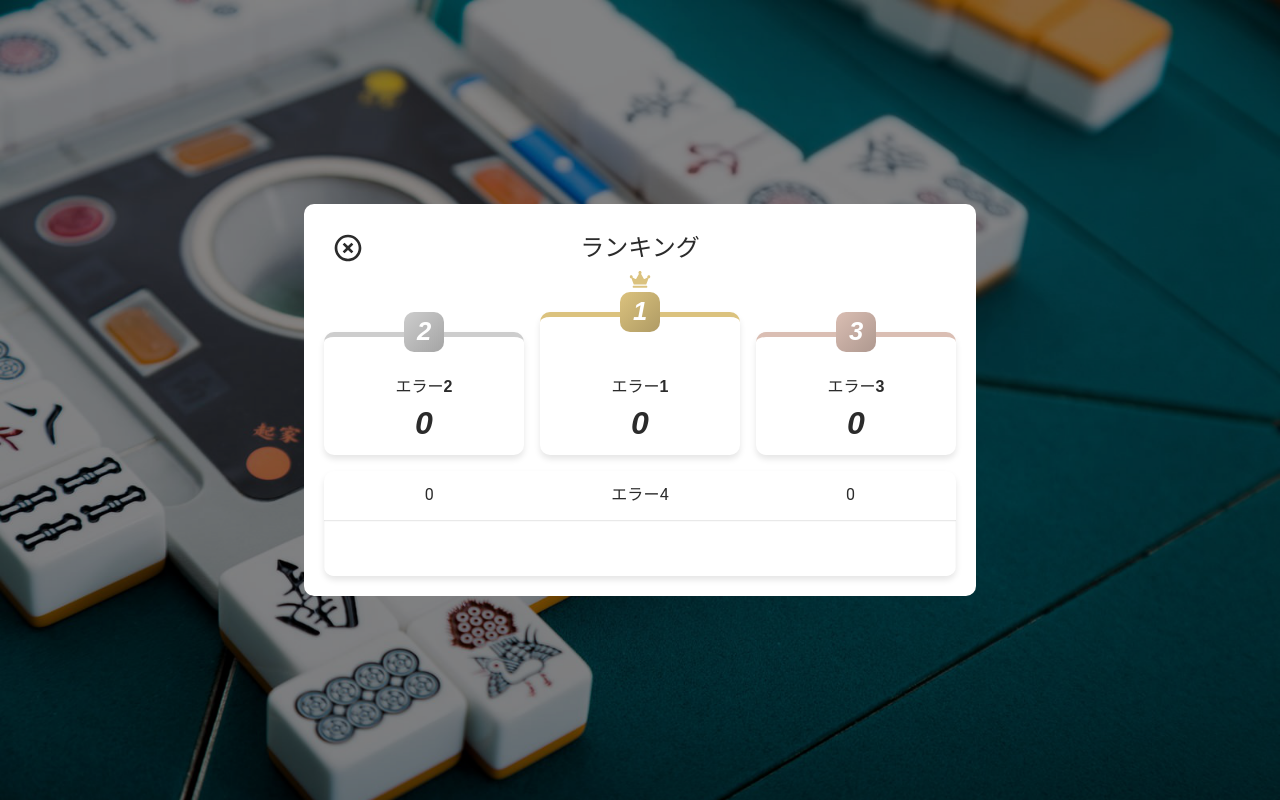
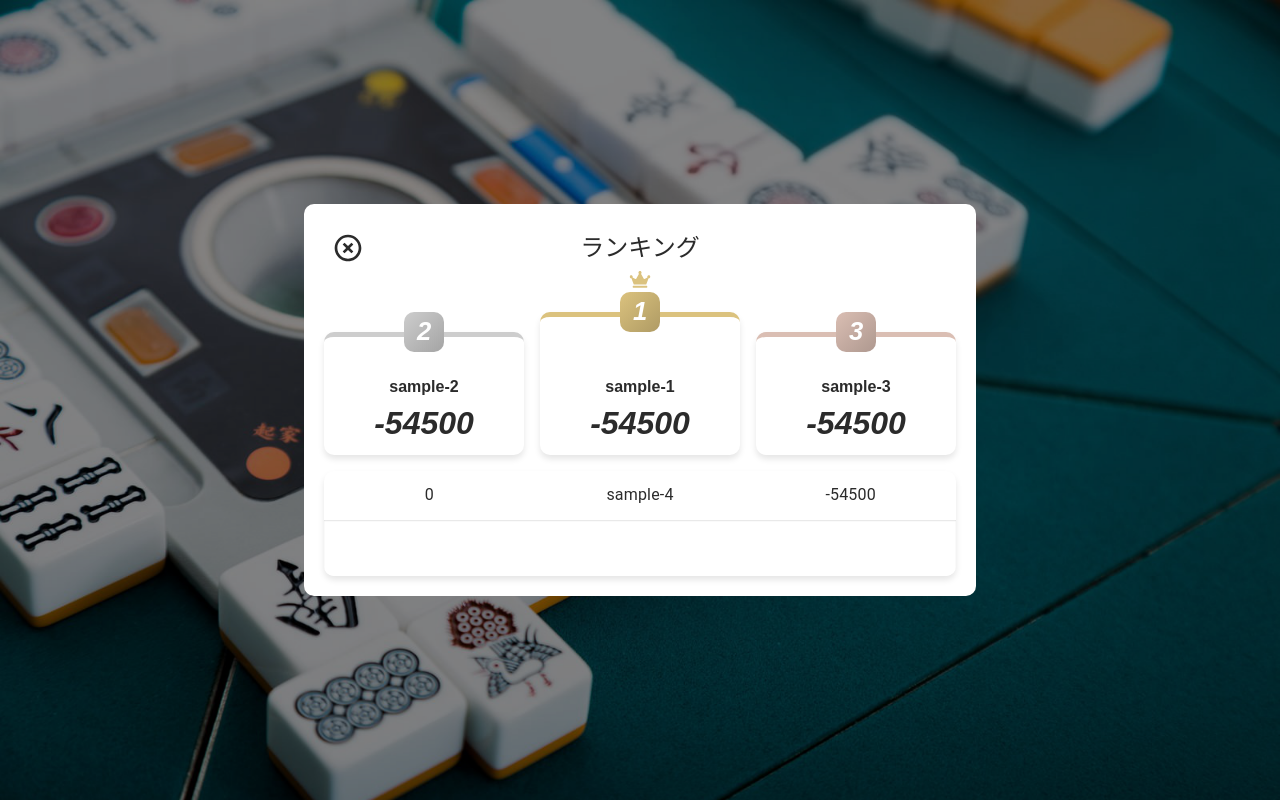
Before and after one commit to ut-code/hitori-mahjong, a React (Vite) app: page /result in a window 1280 px wide. Built offline with nearby package versions, Linux system fonts and the light colour scheme; no server answers.

Commit message:
refactor result display

```diff
--- a/src/pages/Result/RankingTable.tsx
+++ b/src/pages/Result/RankingTable.tsx
@@ -5,19 +5,13 @@ import {
 	type MRT_ColumnDef,
 } from "material-react-table";
 import { PlayerInfo } from "../../App";
-import React from "react";
 
 type RankingTableProps = {
 	scores: PlayerInfo[];
 	myRank: number | null;
-	isTop: boolean;
 };
 
-export default function RankingTable({
-	scores,
-	myRank,
-	isTop,
-}: RankingTableProps) {
+export default function RankingTable({ scores, myRank }: RankingTableProps) {
 	const footerStyle: { [key: string]: string } = {
 		display: "flex",
 		justifyContent: "flex-start",
@@ -33,7 +27,7 @@ export default function RankingTable({
 	};
 	const bottomToolbar = (
 		<div style={footerStyle}>
-			{myRank !== null && myRank <= 10 ? ( //3位以内だとmyRankはnull
+			{myRank !== null && myRank <= 10 ? (
 				<>
 					<span style={footerEmojiStyle}>🎉</span>
 					<span>非常に優秀な成績です！この調子で頑張りましょう！</span>
@@ -47,7 +41,7 @@ export default function RankingTable({
 						</>
 					) : (
 						<>
-							{myRank === null && isTop === true && (
+							{myRank !== null && myRank === 1 && (
 								<>
 									<span style={footerEmojiStyle}>🀄</span>
 									<span>もうあなたが麻雀です</span>
--- a/src/pages/Result/Result.tsx
+++ b/src/pages/Result/Result.tsx
@@ -1,11 +1,9 @@
 import { useContext, useEffect, useState } from "react";
-import { PlayerInfoContext } from "../../App";
-import { PlayerInfo } from "../../App";
+import { PlayerInfoContext, PlayerInfo } from "../../App";
 import { exampleUsers } from "../../utils/exampleUsers";
 import IconButton from "@mui/material/IconButton";
 import HighlightOffIcon from "@mui/icons-material/HighlightOff";
 import { FaCrown } from "react-icons/fa";
-import React from "react";
 import { useNavigate } from "react-router-dom";
 import RankingTable from "./RankingTable";
 import * as styles from "./style";
@@ -13,8 +11,7 @@ import * as styles from "./style";
 export default function Result() {
 	const { playerInfo, setPlayerInfo } = useContext(PlayerInfoContext);
 	const [scores, setScores] = useState<PlayerInfo[]>([]);
-	const [myRank, setMyRank] = useState<number | null>(null);
-	const [isTop, setIsTop] = useState<boolean>(false);
+	const [myRank, setMyRank] = useState<number | null>(null); // ルートから直接飛んだ場合は null
 	const navigate = useNavigate();
 	const apiUrl = import.meta.env.VITE_API_URL;
 	useEffect(() => {
@@ -31,7 +28,7 @@ export default function Result() {
 					throw new Error(`HTTP error! status: ${res.status}`);
 				}
 
-				const data = await res.json();
+				const data = await res.json(); // TODO: Zod でバリデーションかける
 
 				const sortedScores: PlayerInfo[] = data
 					.sort((a: PlayerInfo, b: PlayerInfo) => b.score - a.score)
@@ -40,19 +37,19 @@ export default function Result() {
 						rank: index + 1,
 					}));
 				setScores(sortedScores);
+				if (sortedScores.length < 3) {
+					setScores([...scores, ...exampleUsers]);
+				}
 
 				const myScore = sortedScores.find(
 					(player) => player.name === playerInfo.name,
 				);
-				if (myScore?.rank != null && myScore.rank > 3) {
-					//3位以内をsetMyRankするとエラーが返ってくる
+
+				if (myScore?.rank != null) {
 					setMyRank(myScore.rank);
-				} else if (myScore?.rank != null && myScore.rank <= 3) {
-					setIsTop(true);
 				}
 			} catch (e) {
 				console.error("Failed to fetch results:", e);
-				// エラーが発生した場合はデフォルトの例を表示
 				setScores(exampleUsers);
 			}
 		};
@@ -66,9 +63,9 @@ export default function Result() {
 	const top1Player: PlayerInfo =
 		scores.length > 1 ? scores[0] : exampleUsers[0];
 	const top2Player: PlayerInfo =
-		scores.length > 2 ? scores[1] : exampleUsers[0];
+		scores.length > 2 ? scores[1] : exampleUsers[1];
 	const top3Player: PlayerInfo =
-		scores.length > 3 ? scores[2] : exampleUsers[0];
+		scores.length > 3 ? scores[2] : exampleUsers[2];
 
 	return (
 		<div style={styles.containerStyle}>
@@ -127,7 +124,6 @@ export default function Result() {
 					<RankingTable
 						scores={scores.length > 3 ? scores.slice(3) : []}
 						myRank={myRank}
-						isTop={isTop}
 					/>
 				</>
 			)}
--- a/src/utils/exampleUsers.ts
+++ b/src/utils/exampleUsers.ts
@@ -1,6 +1,6 @@
 export const exampleUsers = [
-	{ rank: 0, name: "エラー1", score: 0 },
-	{ rank: 0, name: "エラー2", score: 0 },
-	{ rank: 0, name: "エラー3", score: 0 },
-	{ rank: 0, name: "エラー4", score: 0 },
+	{ rank: 0, name: "sample-1", score: -54500 },
+	{ rank: 0, name: "sample-2", score: -54500 },
+	{ rank: 0, name: "sample-3", score: -54500 },
+	{ rank: 0, name: "sample-4", score: -54500 },
 ];
--- a/src/vite-env.d.ts
+++ b/src/vite-env.d.ts
@@ -1,9 +1,9 @@
 /// <reference types="vite/client" />
 
 interface ImportMetaEnv {
-  readonly VITE_API_URL: string
+	readonly VITE_API_URL: string;
 }
 
 interface ImportMeta {
-  readonly env: ImportMetaEnv
+	readonly env: ImportMetaEnv;
 }
```
